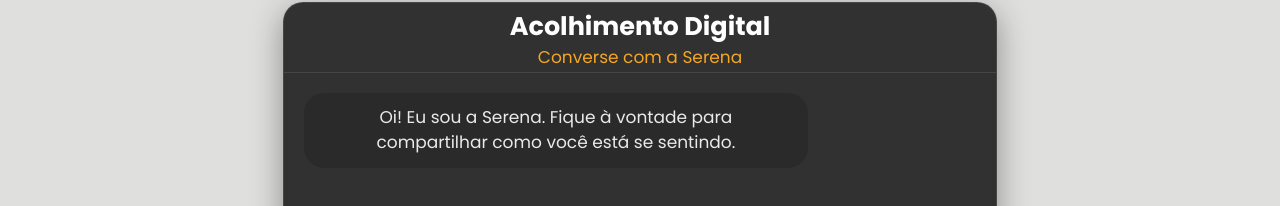
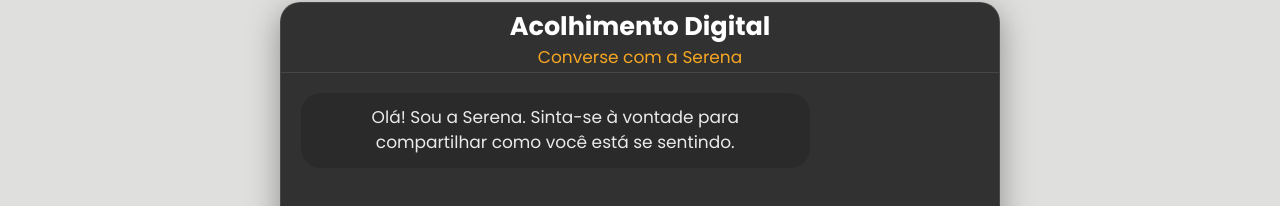
Before and after one commit to giovannimp7/projeto-tcc-sinapse-digital, a React (Create React App) app in the folder frontend/: page / in a window 1280 px wide. Shown: the part 360-566 px from the top of the page. Built offline with nearby package versions, Linux system fonts and the light colour scheme; no server answers.

Commit message:
Correção de bugs visuais e de desempenho.

```diff
--- a/frontend/src/components/Chatbot.js
+++ b/frontend/src/components/Chatbot.js
@@ -1,21 +1,27 @@
 import React, { useState, useEffect, useRef } from 'react';
 
-
-const API_URL = process.env.REACT_APP_API_URL || 'http://127.0.0.1:5000';
+// Não precisamos mais de um CSS específico aqui, o global já resolve
+// import './Chatbot.css';
 
 function Chatbot({ isHome, onClose }) {
-
   const [message, setMessage] = useState('');
   const [chatHistory, setChatHistory] = useState([
-    { text: 'Oi! Eu sou a Serena. Fique à vontade para compartilhar como você está se sentindo.', sender: 'ai' }
+    { text: 'Olá! Sou a Serena. Sinta-se à vontade para compartilhar como você está se sentindo.', sender: 'ai' }
   ]);
   const [isLoading, setIsLoading] = useState(false);
-  const chatEndRef = useRef(null);
+
+  // 1. MUDANÇA: Vamos usar uma ref para o próprio container do histórico
+  const historyContainerRef = useRef(null);
   const textareaRef = useRef(null);
 
+  // 2. MUDANÇA: A lógica de scroll foi ajustada para ser mais precisa
   useEffect(() => {
-    chatEndRef.current?.scrollIntoView({ behavior: 'smooth' });
-  }, [chatHistory]);
+    const container = historyContainerRef.current;
+    if (container) {
+      // Em vez de scrollIntoView, definimos a posição do scroll manualmente
+      container.scrollTop = container.scrollHeight;
+    }
+  }, [chatHistory]); // Roda toda vez que o histórico de chat muda
 
   useEffect(() => {
     if (textareaRef.current) {
@@ -32,7 +38,7 @@ function Chatbot({ isHome, onClose }) {
     setMessage('');
     setIsLoading(true);
     try {
-      const response = await fetch(`${API_URL}/api/chat`, {
+      const response = await fetch('http://127.0.0.1:5000/api/chat', {
         method: 'POST', headers: { 'Content-Type': 'application/json' }, body: JSON.stringify({ message: message }),
       });
       if (!response.ok) throw new Error(`Erro do servidor: ${response.status}`);
@@ -67,12 +73,13 @@ function Chatbot({ isHome, onClose }) {
             <button className="close-chatbot-button" onClick={onClose}>×</button>
           )}
         </div>
-        <div className="chatbot-history">
+        {/* 3. MUDANÇA: A ref agora está no container principal do histórico */}
+        <div className="chatbot-history" ref={historyContainerRef}>
           {chatHistory.map((msg, index) => (
             <div key={index} className={`chat-message ${msg.sender}`}><p>{msg.text}</p></div>
           ))}
           {isLoading && ( <div className="chat-message ai"><p className="loading-dots"><span>.</span><span>.</span><span>.</span></p></div> )}
-          <div ref={chatEndRef} />
+          {/* A div extra de ref foi removida daqui */}
         </div>
         <div className="chatbot-input">
           <textarea
```
